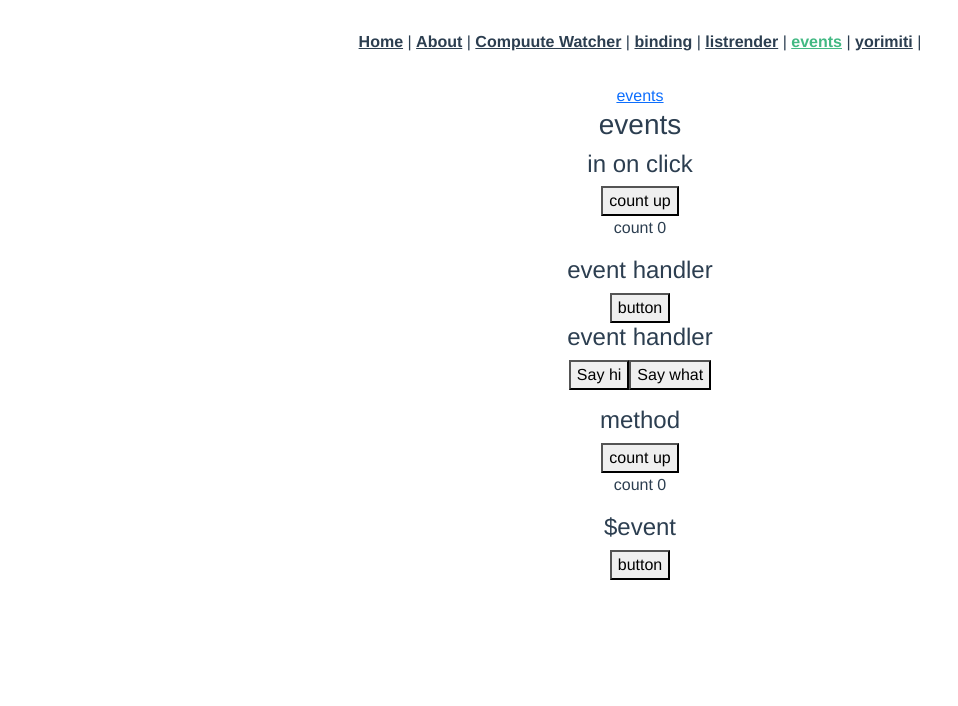
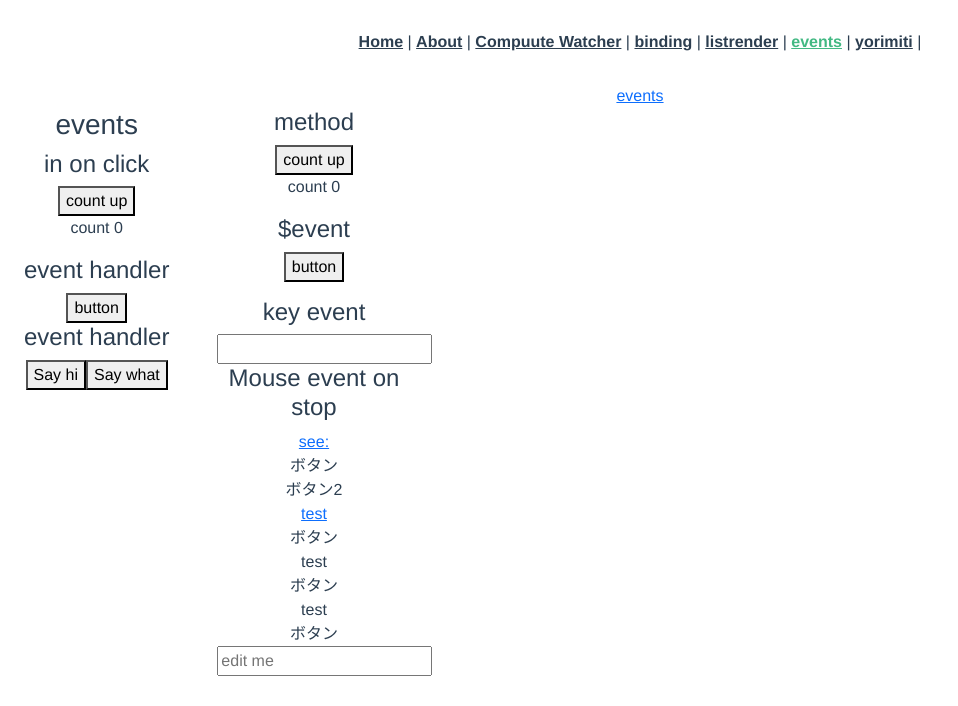
Before and after one commit to g00chy/vue-tutrial, a Vue app: page /events in a window 1280 px wide. Shown: the top 706 px of the page, without its empty margins (0-958 px from the left). Built offline with nearby package versions, Linux system fonts and the light colour scheme.

Commit message:
event handling よくわかんないな。

```diff
--- /dev/null
+++ b/src/components/events/event-native.vue
@@ -0,0 +1,9 @@
+<template>
+  <input placeholder="edit me" />
+</template>
+
+<script lang="ts">
+import Vue from "vue";
+
+export default Vue.extend({});
+</script>
--- a/src/components/events/event1.vue
+++ b/src/components/events/event1.vue
@@ -1,5 +1,6 @@
 <template>
-  <div>
+  <div v-on:click.once="doThis" class="row">
+    <div class="col-2">
       <h3>events</h3>
       <h4>in on click</h4>
       <button v-on:click="counter += 1">count up</button>
@@ -10,19 +11,53 @@
       <button v-on:click="say('hi')">Say hi</button>
       <button v-on:click="say('what')">Say what</button>
       <p>{{ message }}</p>
+    </div>
+    <div class="col-2">
       <h4>method</h4>
       <button v-on:click="countUp">count up</button>
       <p>count {{ counter2 }}</p>
       <h4>$event</h4>
       <button v-on:click="messageAndEvent('wow', $event)">button</button>
       <p>{{ message }}</p>
+      <h4>key event</h4>
+      <input v-on:keyup.page-down="onPageDown" />
+      <h4>Mouse event on stop</h4>
+      <a href="https://qiita.com/Yorinton/items/f7eb54f05609750da7f5">see: </a>
+      <div @click="eventDebug('親')">
+        <div @click.stop="eventDebug('子', $event)">ボタン</div>
+      </div>
+      <div @click="eventDebug('親')">
+        <div @click="eventDebug('子', $event)">ボタン2</div>
+      </div>
+      <a href="google.com" class="event" @click.prevent="eventDebug('top')"
+        >test</a
+      >
+      <div @click="eventDebug('親', $event)">
+        <div @click.capture="eventDebug('子', $event)">ボタン</div>
+      </div>
+      <div v-on:click.self="eventDebug('button', $event)">
+        test
+        <div>ボタン</div>
+      </div>
+      <div v-on:click="eventDebug('test-button', $event)">
+        test
+        <div>ボタン</div>
+      </div>
+      <native-event @click.native="eventDebug('native', $event)"
+        >native</native-event
+      >
+    </div>
   </div>
 </template>
 
 <script lang="ts">
 import Vue from "vue";
+import NativeEvent from "@/components/events/event-native.vue";
 
 export default Vue.extend({
+  components: {
+    NativeEvent
+  },
   data: () => {
     return {
       counter: 0,
@@ -49,6 +84,17 @@ export default Vue.extend({
       }
       this.message = message;
     },
+    doThis(): void {
+      console.log("hoge");
+    },
+    onPageDown(event: { target: HTMLInputElement }): void {
+      console.log(event);
+      this.$data.message = event.target.tagName;
+    },
+    eventDebug(message: string, event: { target: HTMLInputElement }): void {
+      console.log(event, message);
+      this.$data.message = message;
+    },
   },
 });
 </script>
```
Lines whose indentation alone changed are shown as unchanged.
